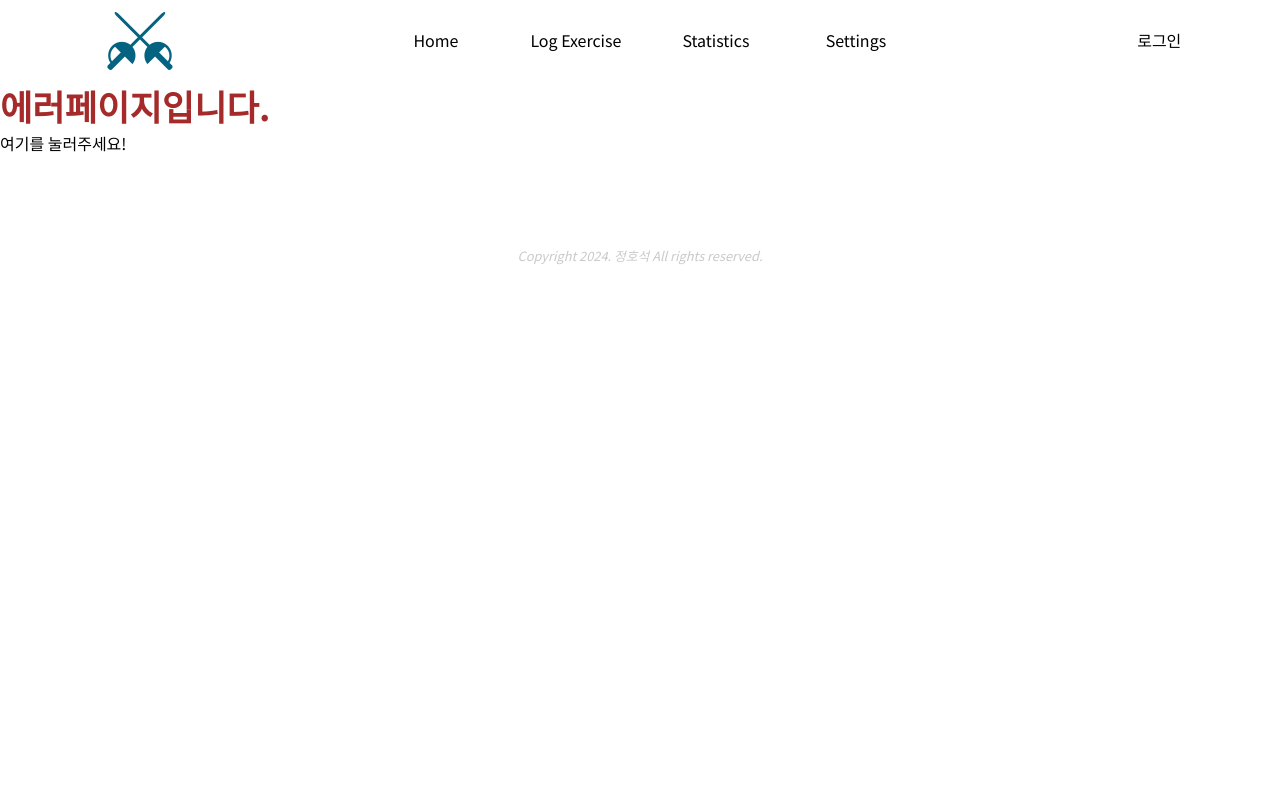
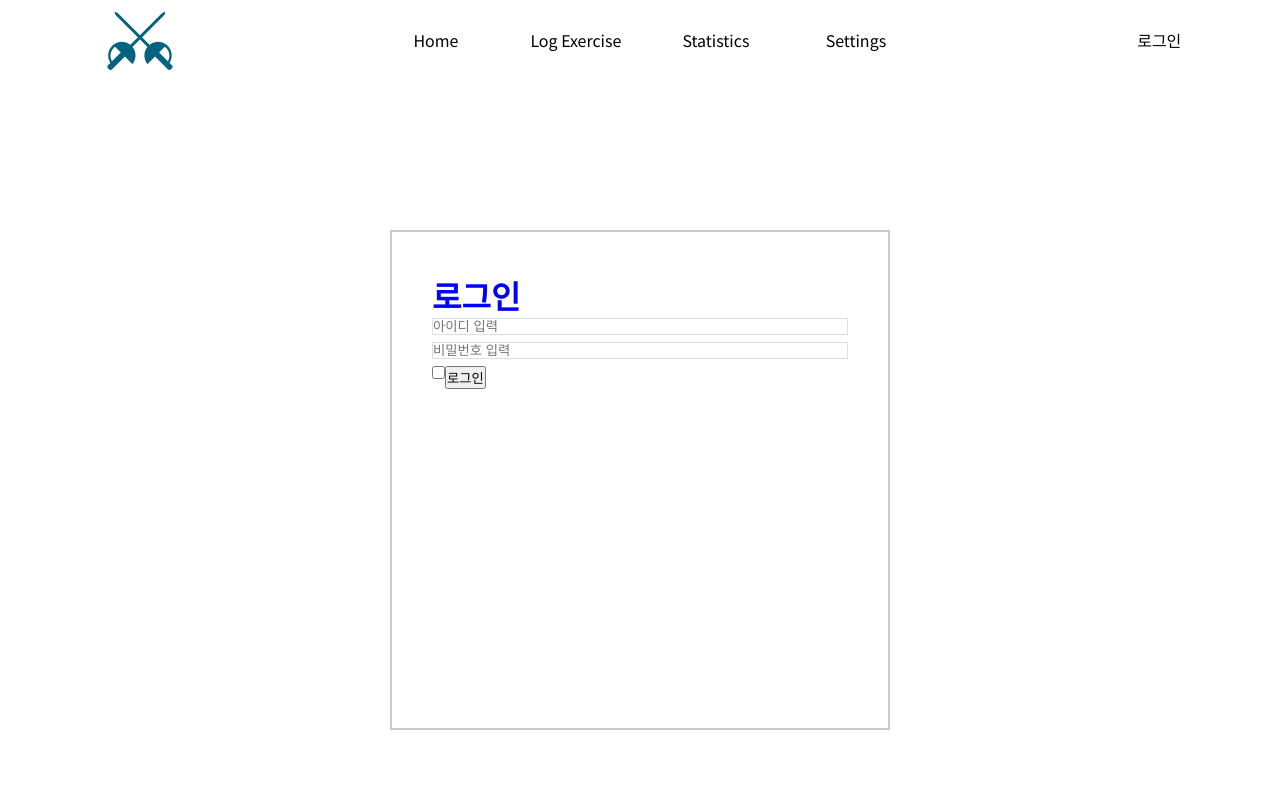
Before and after one commit to ARISTAHS/movement-app, a React (Create React App) app: page /Auth in a window 1280 px wide. Shown: the top 800 px of the page. Built offline with nearby package versions, Linux system fonts and the light colour scheme; some icons are missing.

Commit message:
로그인,회원가입 작업 시작

```diff
--- /dev/null
+++ b/src/components/Auth/Auth.jsx
@@ -0,0 +1,26 @@
+// import styles from './Auth.module.css';
+import LoginForm from './Login/Login';
+import SignForm from './Sign/Sign';
+import { useState } from 'react';
+
+//useState 보다 복잡한 상태관리를 위해 useReducer hook 사용예정
+//useState로 먼저 구축 후 이후에 수정
+
+export default function Auth(){
+
+  const [login, setLogin] = useState(true); //false : 회원가입(Sign)
+
+  // const handleBtn()=>{
+  //   setLogin(prevState => !prevState);
+  // };
+
+  return(
+    <>
+      {login ? (<LoginForm/>) : (<SignForm/>)}
+
+      <button >
+        {login ? "회원가입 바로가기" : "로그인 하기"}
+      </button>
+    </>
+  );
+}
--- /dev/null
+++ b/src/components/Auth/Auth.module.css
@@ -0,0 +1,20 @@
+.login_wrap{
+  width: 100%;
+  height: 100vh;
+  position: relative;
+}
+.login_title{
+  font-size: 2em;
+  color: blue;
+}
+
+#login_form{
+  width: 500px;
+  height: 500px;
+  position: absolute;
+  left: 50%;
+  top: 50%;
+  transform: translate(-50%,-50%);
+  border: 2px solid #ccc;
+  padding: 40px;
+}
--- /dev/null
+++ b/src/components/Auth/Login/Login.jsx
@@ -0,0 +1,18 @@
+import styles from '../Auth.module.css';
+
+export default function LoginPage(){
+  return(
+    <div className={styles.login_wrap}>
+      {/* <h2 className="login_title">로그인</h2> */}
+      <form action="#" method='post' id={styles.login_form}>
+        <h2 className={styles.login_title}>로그인</h2>
+        <input type="text" name='userId' placeholder='아이디 입력'/>
+        <input type="password" name='userPassword' placeholder='비밀번호 입력'/>
+        <label htmlFor="remember_checkbox" className='rememeber_checkbox'>
+          <input type="checkbox" className='checkbox'/>
+        </label>
+        <input type="submit" value="로그인"/>
+      </form>
+    </div>
+  );
+}
--- a/src/components/Login/Login.jsx
+++ /dev/null
@@ -1,9 +0,0 @@
-import styles from './Login.module.css';
-
-export default function LoginPage(){
-  return(
-    <>
-      <p>Login 페이지 입니다.</p>
-    </>
-  );
-}
--- a/src/routes/Routes.jsx
+++ b/src/routes/Routes.jsx
@@ -5,7 +5,7 @@ import LogExercise from '../components/Content/LogExercise/LogExercise';
 import Statistics from '../components/Content/Statistics/Statistics';
 import Settings from '../components/Content/Settings/Settings';
 import ErrorPage from '../components/Error/ErrorPage';
-import LoginPage from '../components/Login/Login';
+import Auth from '../components/Auth/Auth';
 
 function RoutesPage(){
   return(
@@ -15,7 +15,7 @@ function RoutesPage(){
       <Route path='/Statistics' element={<Statistics />}></Route>
       <Route path='/Settings' element={<Settings />}></Route>
       <Route path="*" element={<ErrorPage />} />
-      <Route path='/login' element={<LoginPage />}></Route>
+      <Route path='/Auth' element={<Auth />}></Route>
     </Routes>
   );
 }
--- a/src/template/Header/Header.jsx
+++ b/src/template/Header/Header.jsx
@@ -21,7 +21,7 @@ function Header() {
       </ul>
 
       <div className={styles.login}>
-        <Link to="/login">
+        <Link to="/Auth">
           <box-icon
           type='regular'
           name='user'></box-icon><span>로그인</span>
```
Also changed, not shown: src/components/Auth/Sign/Sign.jsx (added).
